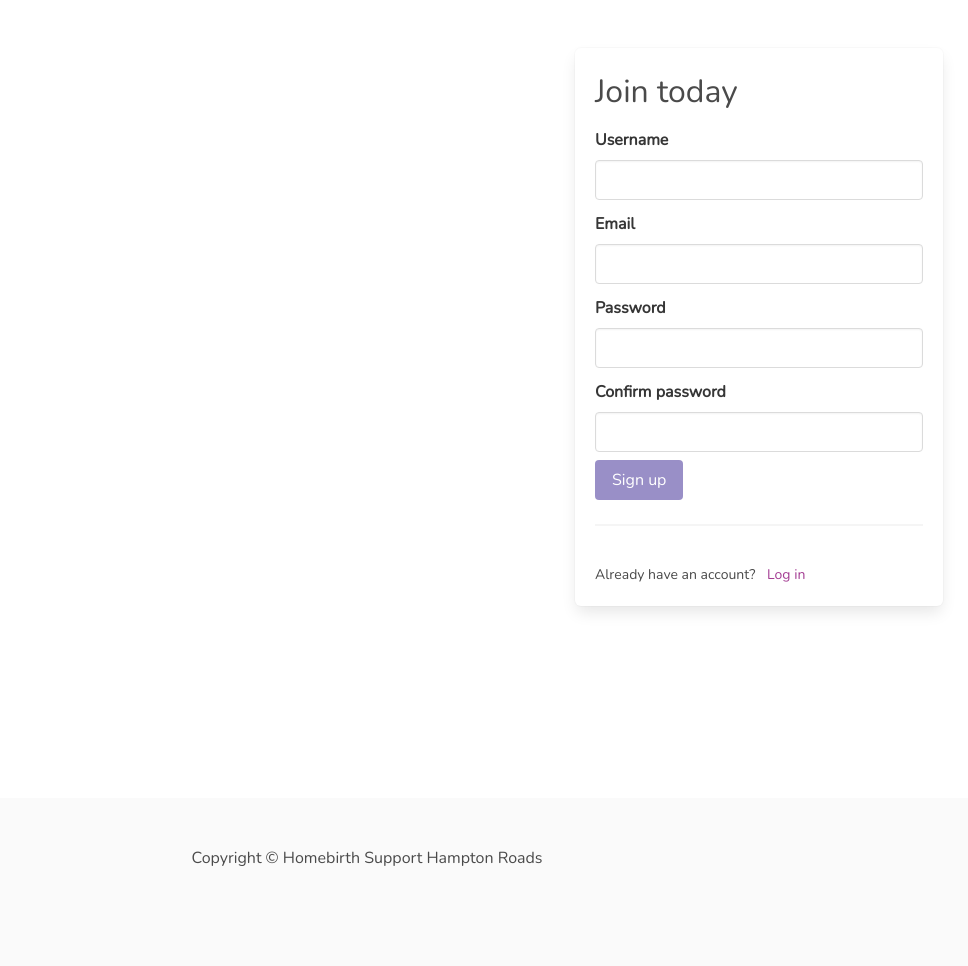
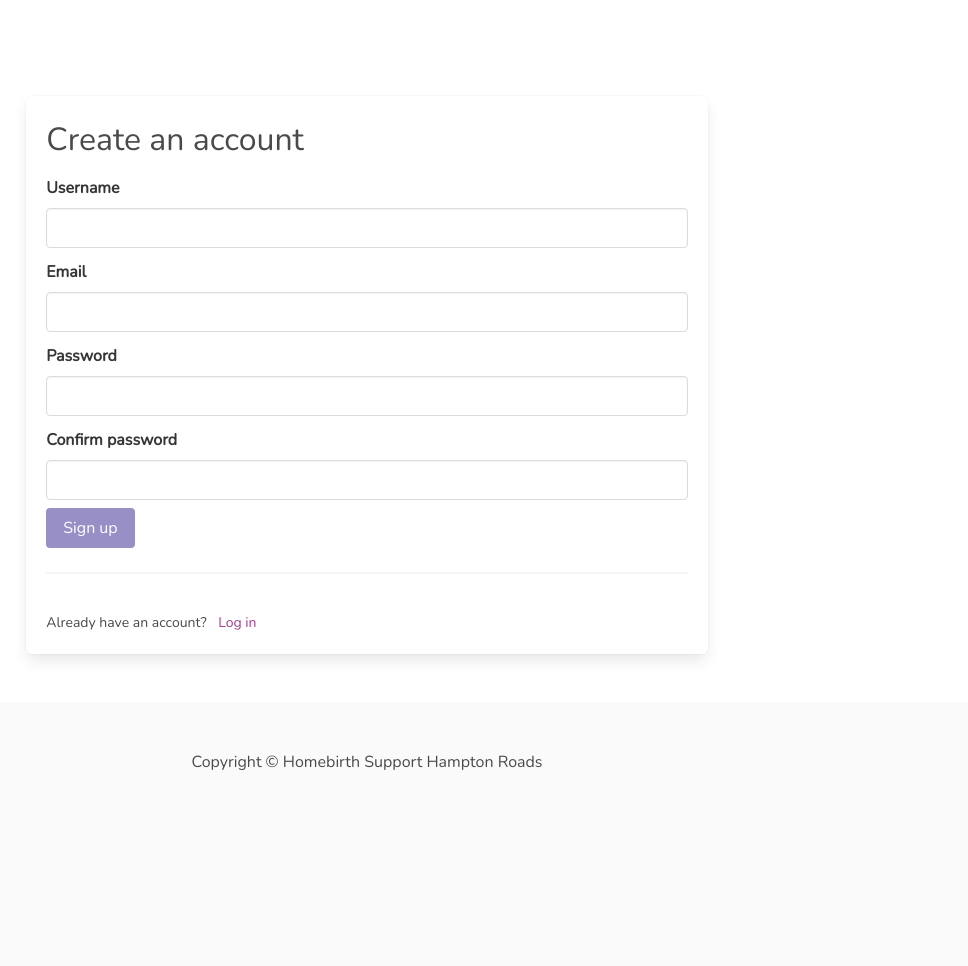
Before and after one commit to IvyChu/HBHR, a Flask app: page /register in a window 1280 px wide. Shown: the part 56-1022 px from the top of the page, without its empty margins (273-1241 px from the left). After the commit the page ends 826 px from the top, so only its background shows below. Run offline with Flask 2, Linux system fonts and the light colour scheme; parts of the project's set-up code (start-up, migrations or seed data) failed here and were passed over; some libraries are stand-ins or nearby versions.

Commit message:
Page layout

```diff
--- a/hbhr/templates/register.html
+++ b/hbhr/templates/register.html
@@ -3,14 +3,15 @@
 
 <div class="section">
     <div class="container">
+        <br><br>
         <div class="columns">
-            <div class="column is-two-thirds-desktop is-hidden-tablet-only"></div>
-            <div class="column is-one-third-desktop">
+            <div class="column is-hidden-touch"></div>
+            <div class="column is-three-fifths-desktop">
                 <div class="box">
                     <form method="POST" action="">
                         {{ form.hidden_tag() }}
                         <fieldset>
-                            <legend class="is-size-3 mb-3">Join today</legend>
+                            <legend class="is-size-3 mb-3">Create an account</legend>
                             <div class="field">
                                 {{ form.username.label(class="label") }}
 
@@ -80,8 +81,8 @@
                     </div>
                 </div>
             </div>
+            <div class="column is-hidden-touch"></div>
         </div>
-        <br><br><br><br><br>
     </div>
 </div>
 {% endblock content %}
```
